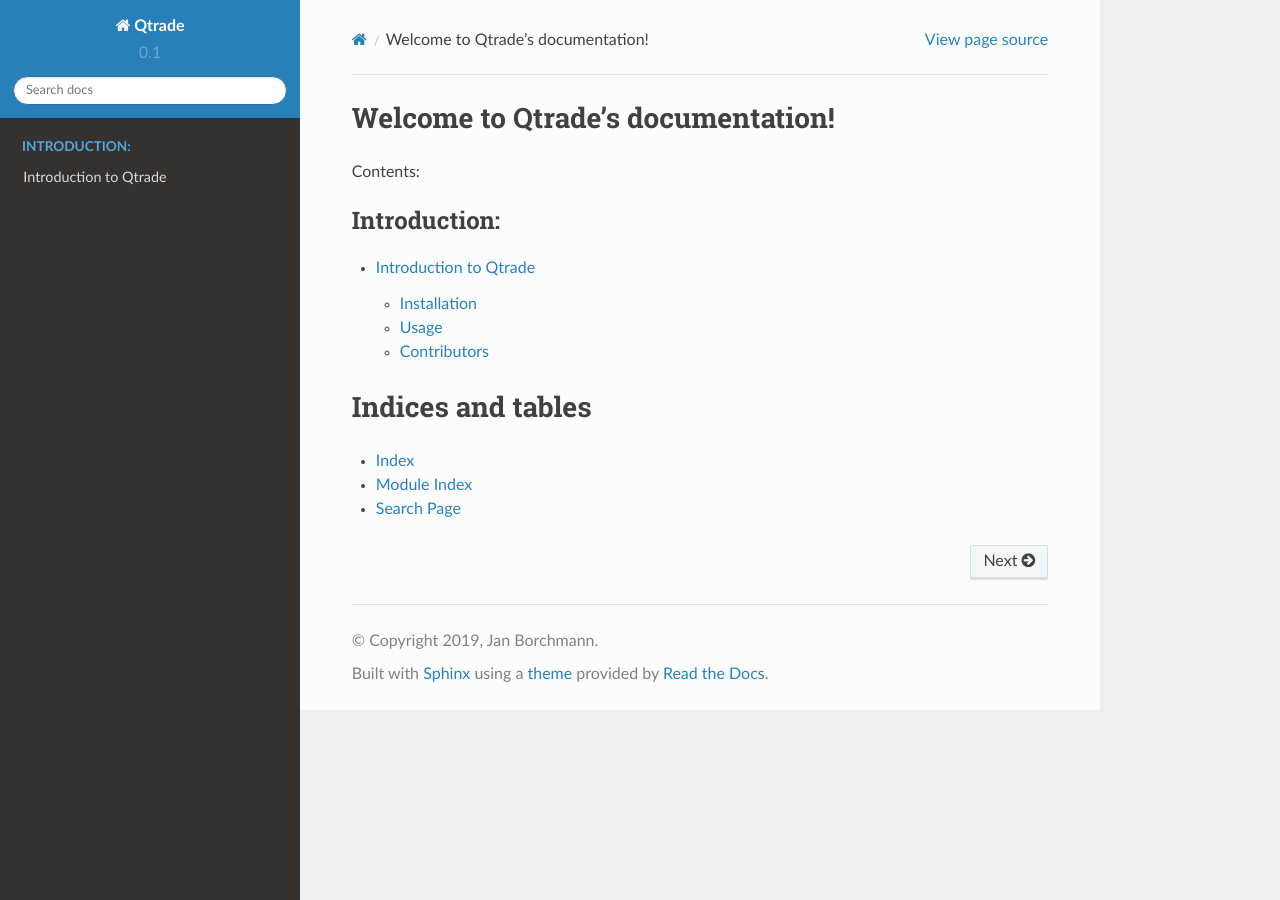
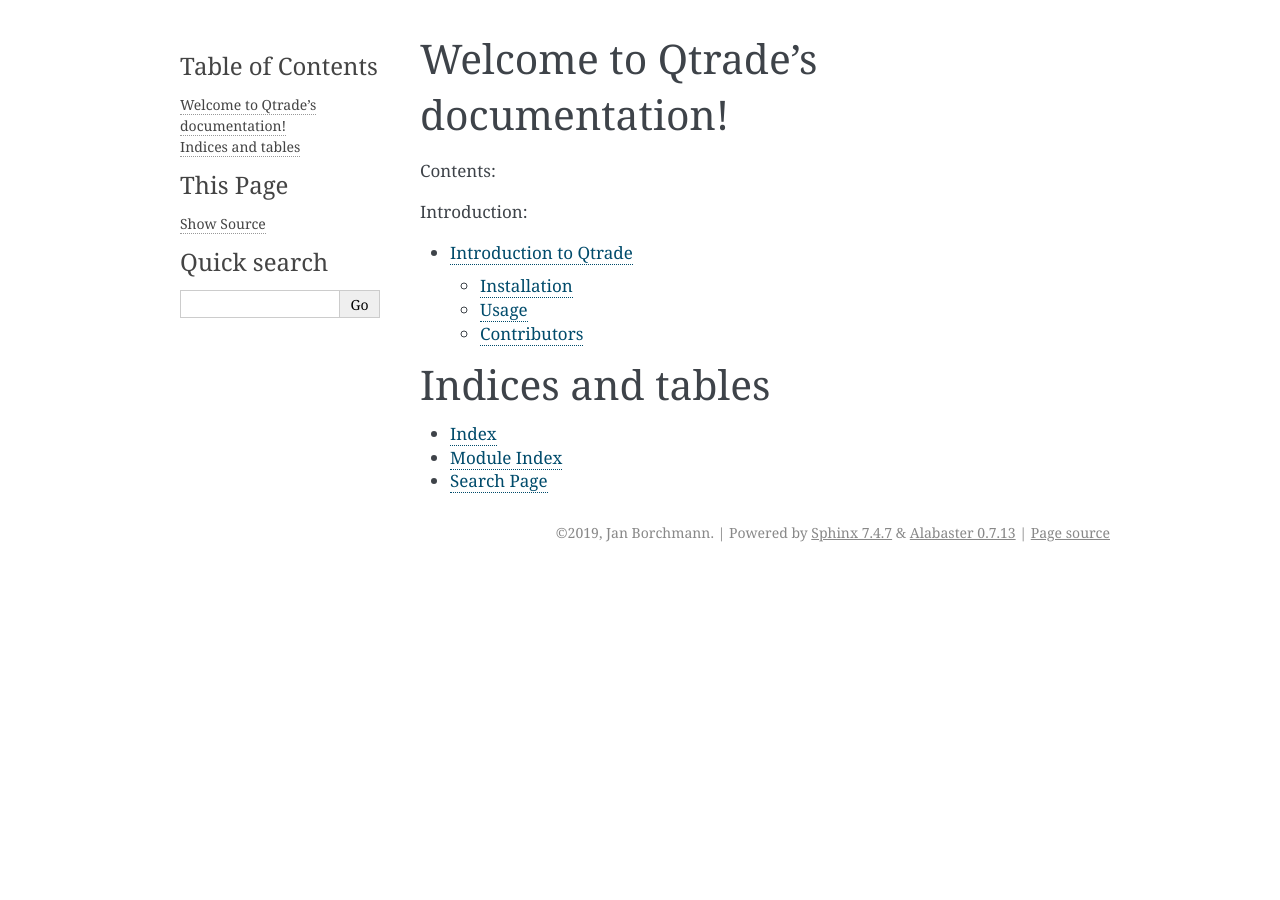
Before and after one commit to jborchma/qtrade, a Sphinx documentation site: the page built from source/index.rst, in a window 1280 px wide. Built offline with Sphinx 7.4.7, drawn with Linux system fonts in a browser that asks for light colours; pages that are not in the unit, such as notebooks, are missing from menus; the version number is read from the project's files by our own code.

Commit message:
changed theme

```diff
--- a/requirements-dev.txt
+++ b/requirements-dev.txt
@@ -1,4 +1,3 @@
 PyYAML>=3.12
 requests>=2.14.2
 sphinx>=2.0.1
-sphinx_rtd_theme>=0.4.3
--- a/source/conf.py
+++ b/source/conf.py
@@ -62,7 +62,7 @@
 # The theme to use for HTML and HTML Help pages.  See the documentation for
 # a list of builtin themes.
 #
-html_theme = 'sphinx_rtd_theme'
+html_theme = 'alabaster'
 
 # Add any paths that contain custom static files (such as style sheets) here,
 # relative to this directory. They are copied after the builtin static files,
```
